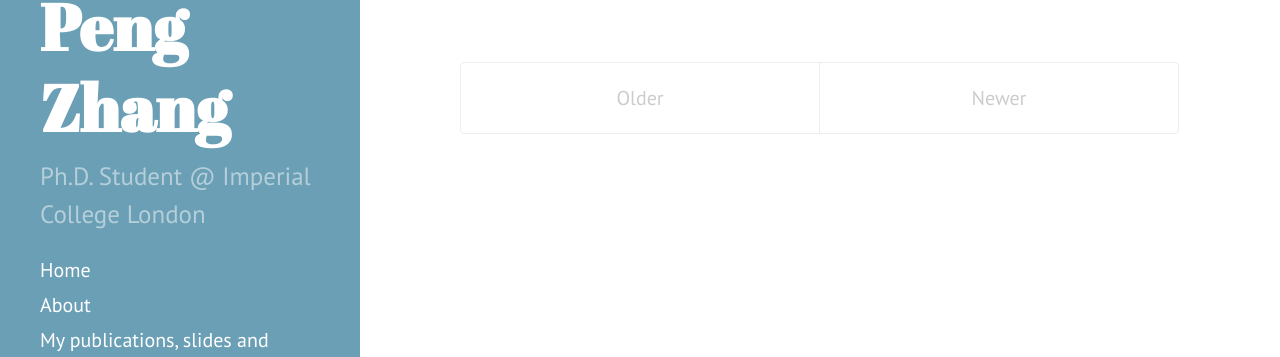
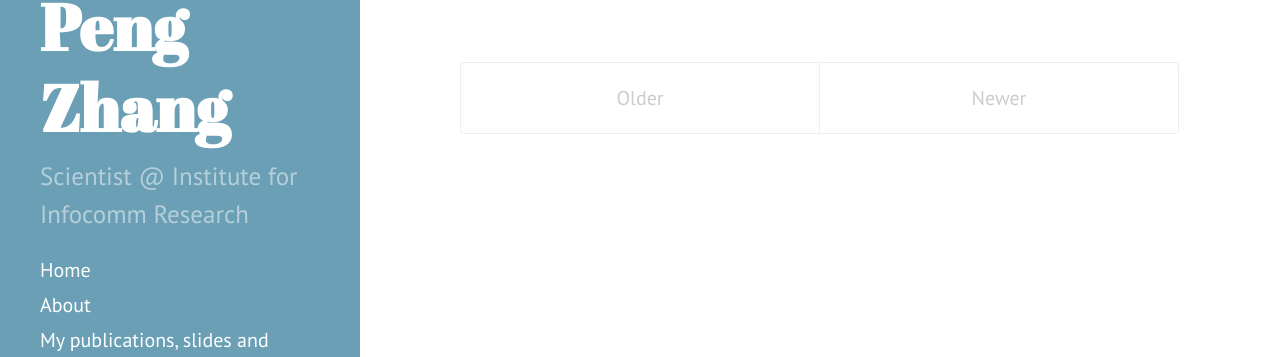
Before and after one commit to p-zhang/p-zhang.github.io, a Jekyll site: the page built from index.html, in a window 1280 px wide. Shown: the part 382-739 px from the top of the page. Built offline with Jekyll 4.4.1, drawn with Linux system fonts in a browser that asks for light colours; Markdown is read by kramdown in place of the engine named in the settings; the list of posts is cut into pages by our own code.

Commit message:
Update _config.yml

```diff
--- a/_config.yml
+++ b/_config.yml
@@ -11,8 +11,8 @@
 
 # Setup
 title:            Peng Zhang
-tagline:          'Ph.D. Student @ Imperial College London'
-description:      'Ph.D. Student @ Imperial College London'
+tagline:          'Scientist @ Institute for Infocomm Research'
+description:      'Scientist @ Institute for Infocomm Research'
 #url:              http://hyde.getpoole.com
 url:               http://p-zhang.github.io
 baseurl:          /
```
